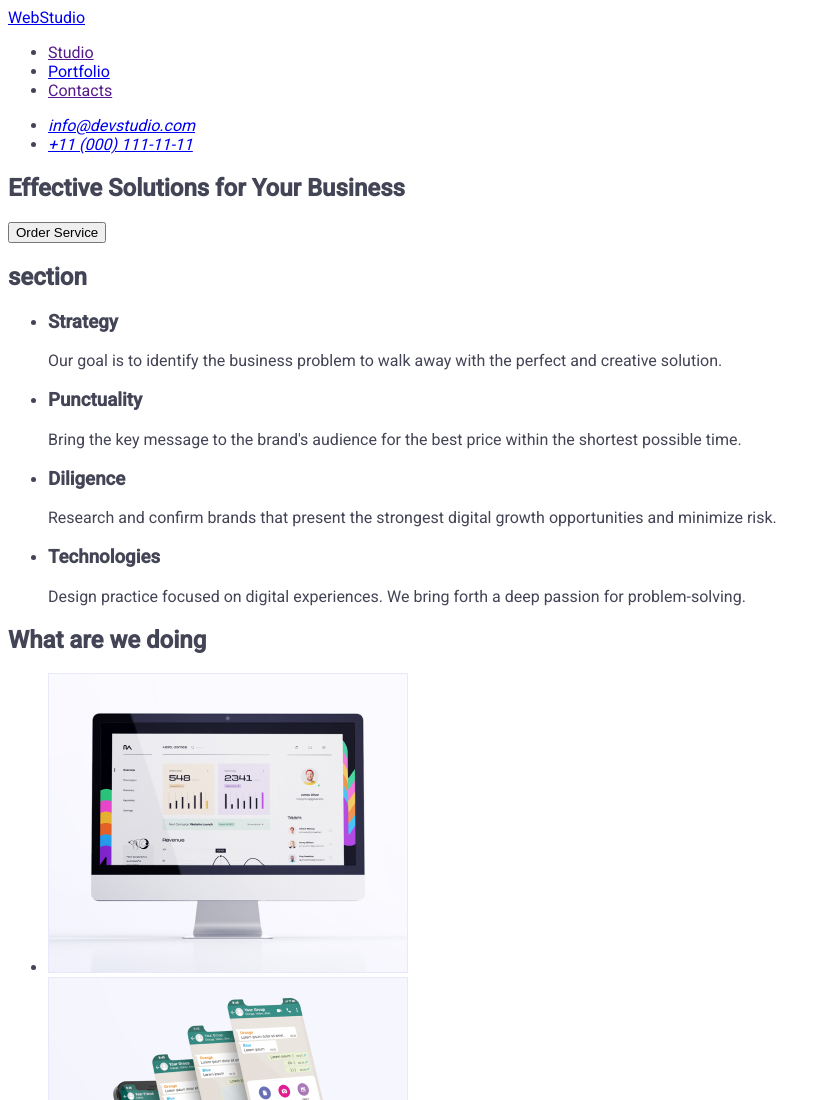
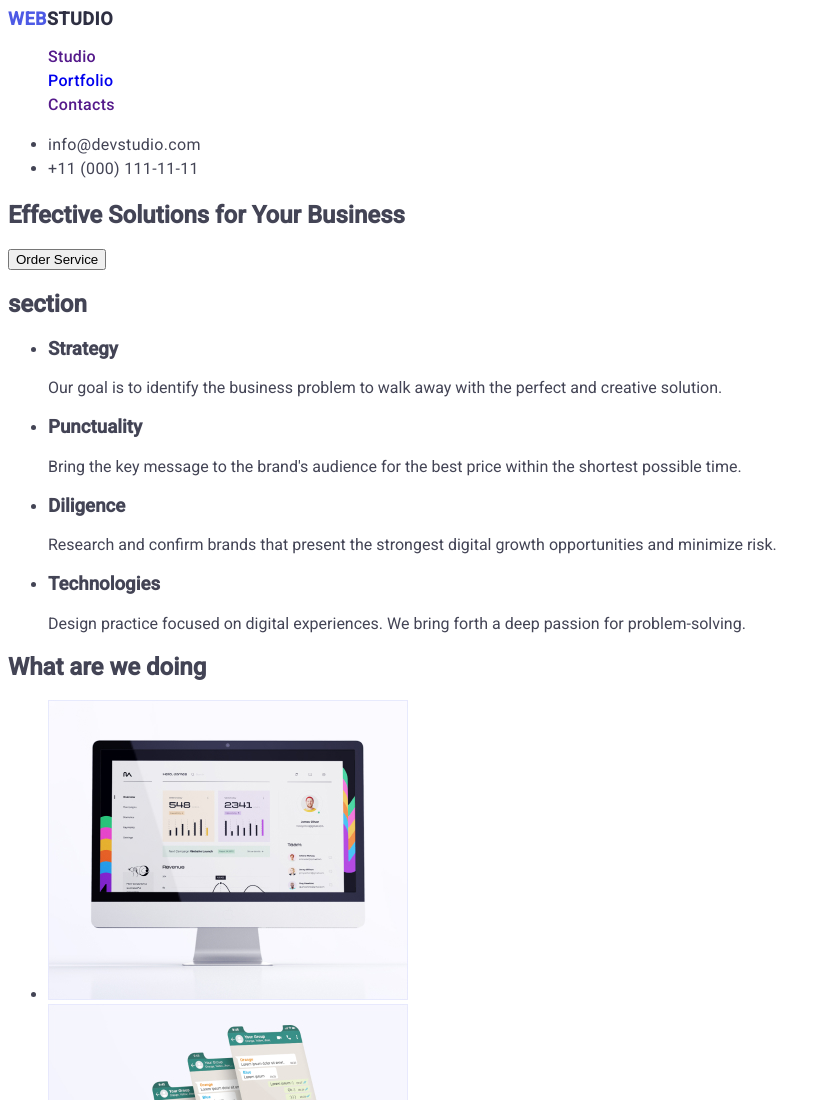
Before and after one commit to GudvinPRO/goit-markup-hw-01, a plain HTML site: page index.html in a window 1280 px wide. Shown: the top 1100 px of the page, without its empty margins (0-831 px from the left). Drawn offline with Linux system fonts and the light colour scheme.

Commit message:
houswork2

```diff
--- a/css/styles.css
+++ b/css/styles.css
@@ -1,4 +1,4 @@
-body{
+body {
     font-family: "Roboto", sans-serif;
     color: #434455;
     background-color: #FFFFFF;
@@ -8,7 +8,49 @@ body{
     list-style: none;
 }
 
-:root {
-    --main-color: hotpink;
-    --pane-padding: 5px 42px;
-  }
+.logo-web {
+    color:#2E2F42;
+    font-size: 18px;
+    font-style: normal;
+    font-weight: 800;
+    line-height: 21px; /* 116.667% */
+    letter-spacing: 0.54px;
+    text-transform: uppercase;
+    text-decoration-line: none;
+}
+
+.logo-part {
+    color:#4D5AE5;
+}
+
+.title-list {
+    font-family: Roboto;
+    font-size: 16px;
+    font-style: normal;
+    font-weight: 500;
+    line-height: 1.5;
+    letter-spacing: 0.02em;
+}
+
+.title-link> li {
+    list-style-type: none;
+}
+
+.title-list-link {
+    text-decoration: none;
+}
+
+.title-adress> li {
+    list-style-type: none;
+}
+
+.title-contacts {
+    color: #434455;
+    font-family: Roboto;
+    font-size: 16px;
+    font-style: normal;
+    font-weight: 400;
+    line-height: 1.5;
+    letter-spacing: 0.02em;
+    text-decoration: none;
+}
--- a/index.html
+++ b/index.html
@@ -16,17 +16,17 @@
 
     <header>
         <nav>
-            <a href="./index.html">WebStudio</a>
-            <ul>
-                <li><a href="">Studio</a></li>
-                <li><a href="./portfolio.html">Portfolio</a></li>
-                <li><a href="">Contacts</a></li>
+            <a class="logo-web" href="./index.html"><span class="logo-part">Web</span>Studio</a>
+            <ul class="title-link">
+                <li class="title-list"><a class="title-list-link" href="">Studio</a></li>
+                <li class="title-list"><a class="title-list-link" href="./portfolio.html" target="_blank">Portfolio</a></li>
+                <li class="title-list"><a class="title-list-link" href="">Contacts</a></li>
             </ul>
         </nav>
-        <address>
-            <ul>
-                <li><a href="mailto:info@devstudio.com">info@devstudio.com</a></li>
-                <li><a href="tel:+110001111111">+11 (000) 111-11-11</a></li>
+        <address class="title-adress">
+            <ul class="title-adress-list">
+                <li class="title-list"><a class="title-contacts" href="mailto:info@devstudio.com">info@devstudio.com</a></li>
+                <li class="title-list"><a class="title-contacts" href="tel:+110001111111">+11 (000) 111-11-11</a></li>
             </ul>
         </address>
     </header>
```
Also changed, not shown: portfolio.html (+4 -4 lines).
